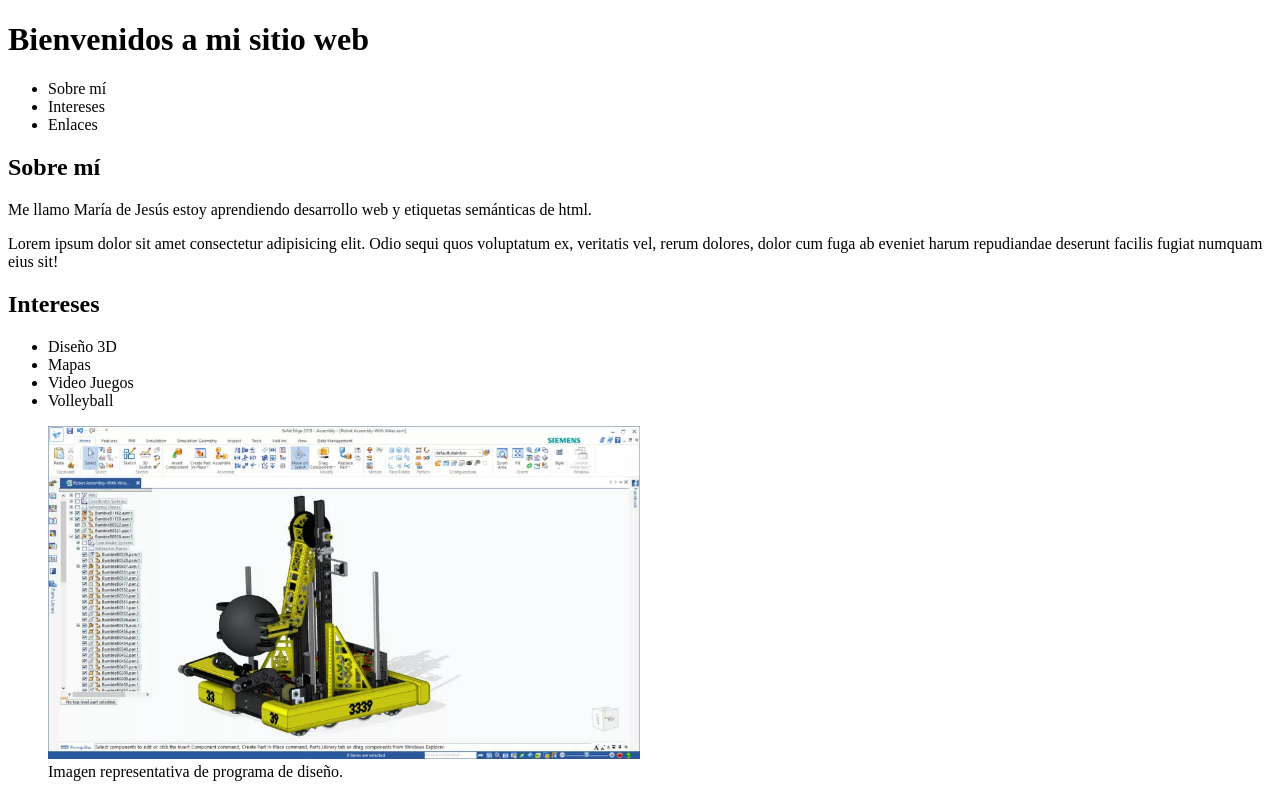
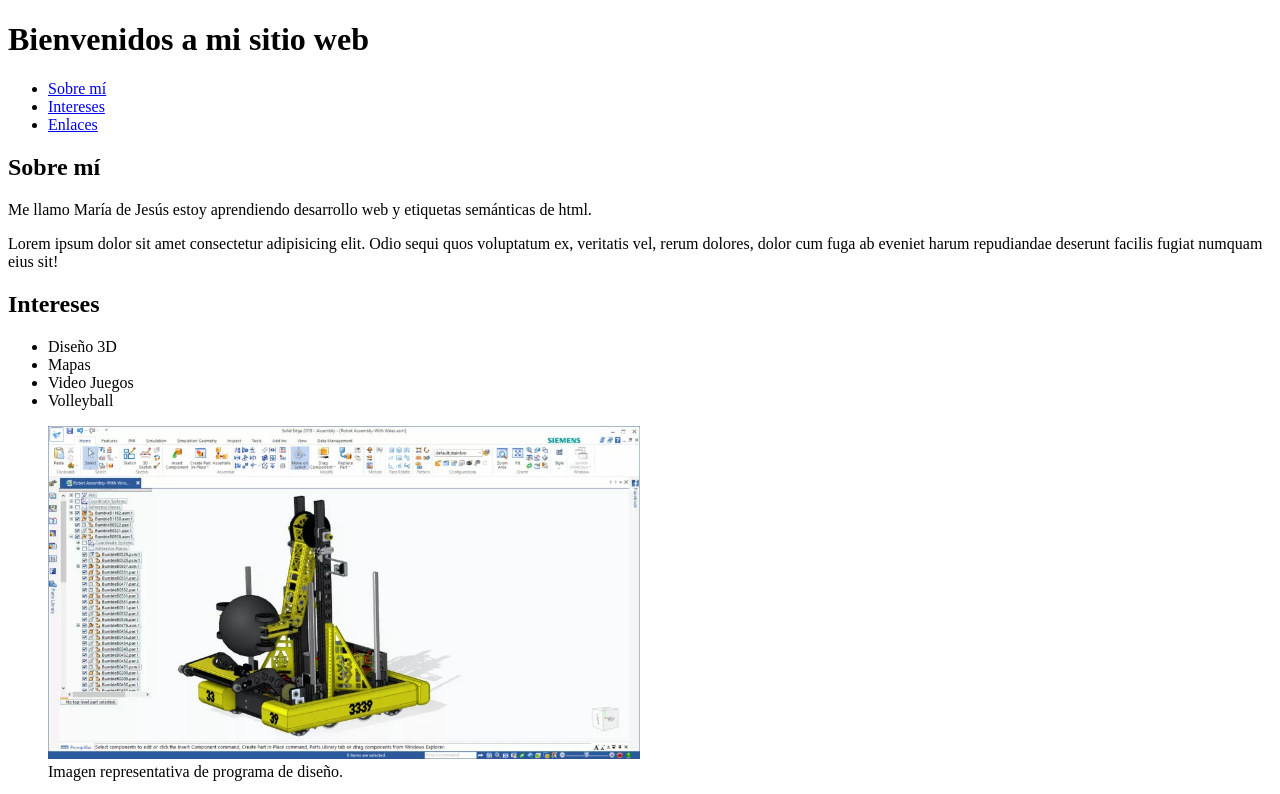
Before and after one commit to ChuchitaFuentes/DEVF_PORTFOLIO_MODULE_1, a plain HTML site: page 241107_PRACTICA_EJERCICIOS/ejercicio1.html in a window 1280 px wide. Shown: the top 794 px of the page. Drawn offline with Linux system fonts and the light colour scheme.

Commit message:
Se agregaron enlaces locales a la pagina

```diff
--- a/241107_PRACTICA_EJERCICIOS/ejercicio1.html
+++ b/241107_PRACTICA_EJERCICIOS/ejercicio1.html
@@ -16,16 +16,18 @@
          y cada uno de los elementos con li-->
             <nav>
                 <ul>
-                    <li>Sobre mí</li>
-                    <li>Intereses</li>
-                    <li>Enlaces</li>
+                    <!-- # Son enlaces locales, si se le quita el # se direcciona a un html local de la carpeta o a una carpeta
+                     no esoty segura-->
+                    <li><a href="#Sobre_mi">Sobre mí</a></li>
+                    <li><a href="#Intereses">Intereses</a></li>
+                    <li><a href="Enlaces">Enlaces</a></li>
                 </ul>
             </nav>
      </header>
      <!-- main es la seccion principal que contiene el contenido central de la página se recomienda
       usar main solo una vez en cada página para indicar la parte más importante del documento. -->
       <main>
-        <section>
+        <section id="#Sobre_mi">
             <h2>Sobre mí</h2>
             <p> Me llamo María de Jesús estoy aprendiendo desarrollo web y etiquetas semánticas de html.</p>
             <p>
@@ -34,7 +36,7 @@
                 dolor cum fuga ab eveniet harum repudiandae deserunt facilis fugiat numquam eius sit!
             </p>
         </section>
-        <section>
+        <section id="Intereses">
             <h2>Intereses</h2>
             <ul>
                 <li>Diseño 3D</li>
@@ -61,7 +63,7 @@
                 <figcaption>Imagen un juego de Volleyball</figcaption>
              </figure>
         </section>
-        <section>
+        <section id="Enlaces">
             <h2>Enlaces</h2>
             <p>Visita estos sitios recomendados para aprender desarrollo web:</p>
             <ul>
```
